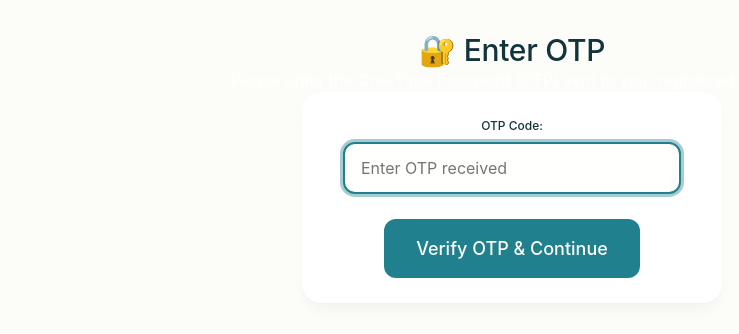
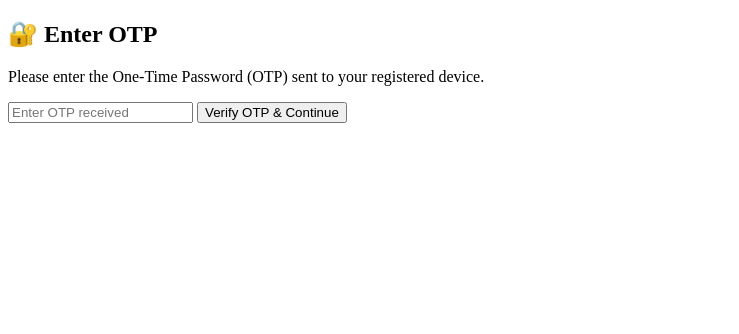
Before and after one commit to pradeepkumarv/family-investment-dashboard, a Flask app: template templates/otp.html in a window 1280 px wide. Shown: the top 334 px of the page, without its empty margins (0-739 px from the left). Run offline with Flask 3, Linux system fonts and the light colour scheme; the template is opened without the code that fills it, so the values that code supplies are empty; some libraries are stand-ins or nearby versions; some web fonts are replaced.

Commit message:
Update otp.html

```diff
--- a/templates/otp.html
+++ b/templates/otp.html
@@ -2,45 +2,21 @@
 <html lang="en">
 <head>
   <meta charset="UTF-8">
-    <meta name="viewport" content="width=device-width, initial-scale=1.0">
-    <title>Enter OTP - HDFC Securities</title>
-    <link rel="stylesheet" href="style.css">
+  <title>Enter OTP</title>
+  <style>
+    /* (same styles as before) */
+  </style>
 </head>
-<body class="main-landing">
-    <div class="landing-container">
-        <div class="landing-hero">
-            <h1 class="hero-title">🔐 Enter OTP</h1>
-            <div class="landing-description">
+<body>
+  <div class="otp-container">
+    <h2>🔐 Enter OTP</h2>
     <p>Please enter the One-Time Password (OTP) sent to your registered device.</p>
-            </div>
-        </div>
-
-        <div class="login-section">
-            <div class="login-form">
     <form id="otpForm">
       <input type="hidden" id="tokenid" name="tokenid" value="{{ tokenid }}">
-
-                    <div class="form-group">
-                        <label class="form-label" for="otp">OTP Code:</label>
-                        <input
-                            type="text"
-                            id="otp"
-                            name="otp"
-                            class="form-control"
-                            placeholder="Enter OTP received"
-                            required
-                            autofocus
-                        >
-                    </div>
-
-                    <button type="submit" class="btn btn--primary btn--lg">
-                        Verify OTP & Continue
-                    </button>
+      <input type="text" id="otp" name="otp" placeholder="Enter OTP received" required>
+      <button type="submit">Verify OTP & Continue</button>
     </form>
-
-                <div id="message" class="status hidden" style="margin-top: var(--space-16);"></div>
-            </div>
-        </div>
+    <div id="message" class="message"></div>
   </div>
 
   <!-- Supabase client -->
@@ -63,42 +39,29 @@
 
     otpForm.addEventListener('submit', async function(e) {
       e.preventDefault();
-            messageBox.classList.add('hidden');
+      messageBox.style.display = 'none';
 
       const formData = new FormData(otpForm);
 
       try {
         console.log("🔹 Submitting OTP...");
-                const response = await fetch('/validate-otp', {
-                    method: 'POST',
-                    body: formData
-                });
+        const response = await fetch('/validate-otp', { method: 'POST', body: formData });
+        const responseData = await response.json();
+        console.log("🔹 OTP validation response:", responseData);
+        console.log("✅ OTP validated! Starting holdings import...");
 
-                // Enhanced JSON parsing with error handling
-                let responseData;
-                try {
-                    const responseText = await response.text();
-                    if (responseText.trim()) {
-                        responseData = JSON.parse(responseText);
-                    } else {
-                        responseData = { status: 'success' }; // Default for empty responses
-                    }
-                } catch (jsonError) {
-                    console.log("Response is not JSON, treating as success:", jsonError);
-                    responseData = { status: 'success' };
-                }
 
-                console.log("🔹 OTP validation response:", responseData);
+        if (response.ok && responseData.status === 'success') {
+          messageBox.textContent = '✅ OTP validated! Fetching holdings...';
+          messageBox.className = 'message success';
+          messageBox.style.display = 'block';
 
-                if (response.ok && (responseData.status === 'success' || responseData.authorised === true)) {
-                    messageBox.textContent = '✅ OTP validated! Fetching holdings...';
-                    messageBox.className = 'status status--success';
-                    messageBox.classList.remove('hidden');
-
+          // 🔑 Import holdings into Supabase
           console.log("🔹 Calling fetchAndImportHoldings...");
           await fetchAndImportHoldings();
           console.log("✅ fetchAndImportHoldings finished.");
 
+          // ✅ Redirect to dashboard
           window.location.href = redirectURL;
 
         } else if (responseData.status === 'redirect_required') {
@@ -112,19 +75,16 @@
       } catch (err) {
         console.error("❌ OTP Submit Error:", err);
         messageBox.textContent = `❌ Request failed: ${err.message}`;
-                messageBox.className = 'status status--error';
-                messageBox.classList.remove('hidden');
+        messageBox.className = 'message error';
+        messageBox.style.display = 'block';
       }
     });
-
-        // Alternative OTP submission function (keeping for backward compatibility)
+  </script>
+  <script>
 function submitOTP() {
     const otp = document.getElementById('otp').value;
     if (!otp) {
-                const messageBox = document.getElementById('message');
-                messageBox.textContent = 'Please enter OTP';
-                messageBox.className = 'status status--error';
-                messageBox.classList.remove('hidden');
+        document.getElementById('error-message').textContent = 'Please enter OTP';
         return;
     }
 
@@ -133,40 +93,22 @@
         headers: { 'Content-Type': 'application/json' },
         body: JSON.stringify({ answer: otp })
     })
-            .then(response => {
-                // Enhanced JSON parsing
-                const contentType = response.headers.get('content-type');
-                if (contentType && contentType.includes('application/json')) {
-                    return response.json();
-                } else {
-                    return response.text().then(text => {
-                        try {
-                            return JSON.parse(text);
-                        } catch (e) {
-                            return { status: 'success', text: text };
-                        }
-                    });
-                }
-            })
+    .then(response => response.json())
     .then(data => {
         if (data.status === 'success' || data.authorised === true) {
+            // ✅ AUTO-REDIRECT WITH IMPORT TRIGGER
             console.log('OTP validated, redirecting to dashboard for import...');
             window.location.href = 'https://pradeepkumarv.github.io/?autoImportHDFC=true';
         } else {
-                    const messageBox = document.getElementById('message');
-                    messageBox.textContent = 'Invalid OTP';
-                    messageBox.className = 'status status--error';
-                    messageBox.classList.remove('hidden');
+            document.getElementById('error-message').textContent = 'Invalid OTP';
         }
     })
     .catch(err => {
         console.error('OTP validation error:', err);
-                const messageBox = document.getElementById('message');
-                messageBox.textContent = 'Request failed';
-                messageBox.className = 'status status--error';
-                messageBox.classList.remove('hidden');
+        document.getElementById('error-message').textContent = 'Request failed';
     });
 }
 </script>
+
 </body>
 </html>
```
Lines whose indentation alone changed are shown as unchanged.
